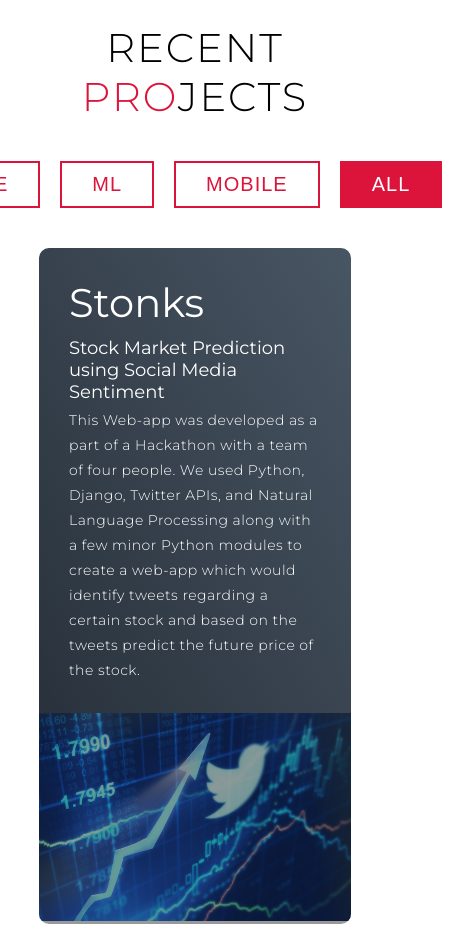
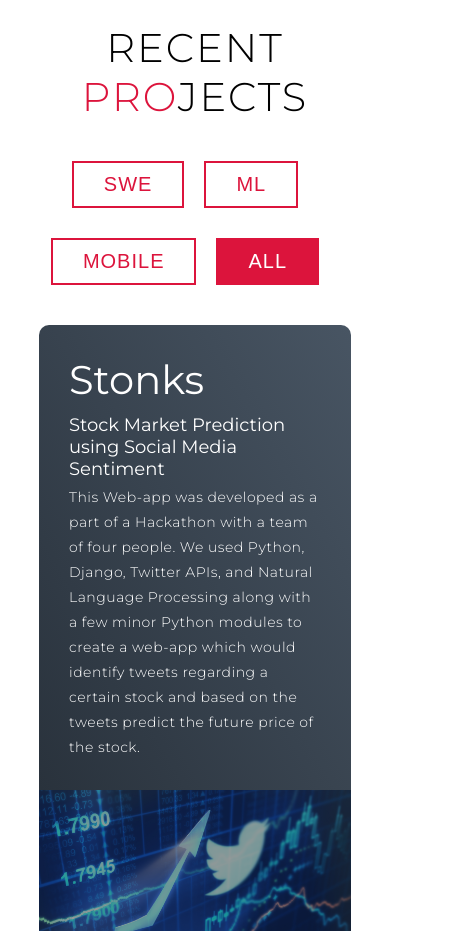
Before and after one commit to hardik-kapadia/hardik-kapadia.github.io, a plain HTML site: page index.html in a window 390 px wide. Shown: the part 2500-3431 px from the top of the page, 462 px wide, since content can reach past the window. Drawn offline with Linux system fonts and the light colour scheme.

Commit message:
minor css styling - project buttons for mobile

```diff
--- a/style.css
+++ b/style.css
@@ -206,6 +206,7 @@ p {
   background-color: white;
   z-index: -1;
 }
+
 #header .hamburger .bar::after,
 #header .hamburger .bar::before {
   content: "";
@@ -217,6 +218,7 @@ p {
   transition: 0.3s ease;
   transition-property: top, bottom;
 }
+
 #header .bar::after {
   top: 8px;
 }
@@ -354,7 +356,7 @@ p {
   padding: 2px;
 }
 
-#services .skill-item img{
+#services .skill-item img {
 
   height: 120px;
   width: 120px;
@@ -363,7 +365,7 @@ p {
 
 }
 
-#services .skill-item img:hover{
+#services .skill-item img:hover {
   transform: scale(1.2);
 }
 
@@ -454,6 +456,9 @@ p {
 
 #projects .project-buttons {
   display: flex;
+  flex-wrap: wrap;
+  justify-content: center;
+  justify-items: center;
   margin-bottom: 20px;
 }
 
@@ -469,7 +474,9 @@ p {
 }
 
 
-.swe_projects, .ml_projects, .mobile_projects {
+.swe_projects,
+.ml_projects,
+.mobile_projects {
   display: none !important;
 }
 
@@ -718,6 +725,7 @@ p {
     width: 100%;
     left: 0;
   }
+
   100% {
     width: 0%;
     left: 100%;
@@ -746,24 +754,29 @@ p {
     font-size: 2.5rem;
     padding: 20px 60px;
   }
+
   h1.section-title {
     font-size: 6rem;
   }
+
   /* Hero */
   #hero h1 {
     font-size: 7rem;
   }
+
   /*End of hero */
   /* Service Sectio */
   #services .service-bottom .service-item {
     flex-basis: 45%;
     margin: 2.5%;
   }
+
   /* End of Service Section */
   /* Project */
   #projects .project-item:nth-child(even) {
     flex-direction: row-reverse;
   }
+
   #projects .project-item {
     height: 400px;
     margin: 0;
@@ -771,22 +784,27 @@ p {
     border-radius: 0;
     flex-direction: row;
   }
+
   #projects .all-projects .project-info {
     height: 100%;
   }
+
   #projects .all-projects .project-image {
     height: 400px !important;
   }
+
   /* End of Project */
   /* About */
   #about .about {
     flex-direction: row;
   }
+
   #about .col-left {
     width: 600px;
     height: 400px;
     padding-left: 60px;
   }
+
   #about .about .col-left .about-img::after {
     left: -45px;
     top: 34px;
@@ -794,13 +812,16 @@ p {
     width: 98%;
     border: 10px solid crimson;
   }
+
   #about .col-right {
     text-align: left;
     padding: 30px;
   }
+
   #about .col-right h1 {
     text-align: left;
   }
+
   /* End of about */
 
   /* Contact */
@@ -811,6 +832,7 @@ p {
     justify-content: center;
     min-width: 20vh;
   }
+
   #contact .contact-items {
     width: 100%;
     display: flex;
@@ -819,29 +841,35 @@ p {
     margin: 0;
     padding: 30px;
   }
+
   #contact .contact-item {
     width: 30%;
     margin: 0;
     padding: 10px 30px;
     flex-direction: row;
   }
+
   #contact .contact-item .icon {
     height: 80px;
     width: 80px;
     min-height: 30px;
     min-width: 30px;
   }
+
   #contact .contact-item .icon img {
     object-fit: contain;
   }
+
   #contact .contact-item .contact-info {
     width: 100%;
     text-align: left;
     padding-left: 20px;
   }
+
   #contact .contact-item .contact-info h2 {
     overflow-wrap: break-word;
   }
+
   /* end of contact */
 }
 
@@ -850,6 +878,7 @@ p {
 /* Media Query for Desktop */
 
 @media only screen and (min-width: 1200px) {
+
   /*Hamburger */
   #header .hamburger {
     display: none;
@@ -874,12 +903,14 @@ p {
   #header .nav-list ul a::after {
     display: none;
   }
+
   /* End of Hamburger */
 
   /* Start of Service */
   #services .services {
     max-width: 1500px;
   }
+
   #services .service-top {
     max-width: 700px;
   }
```
